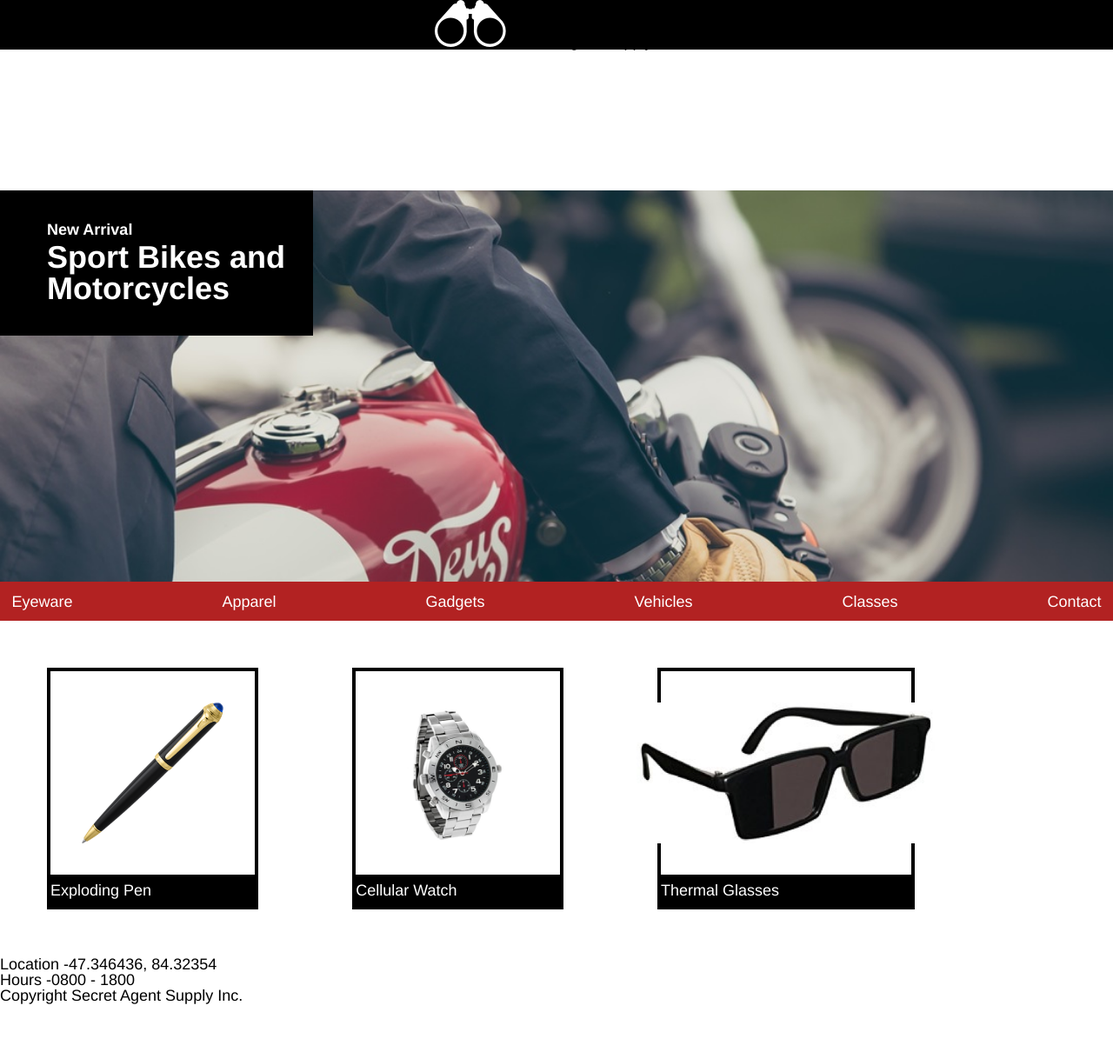
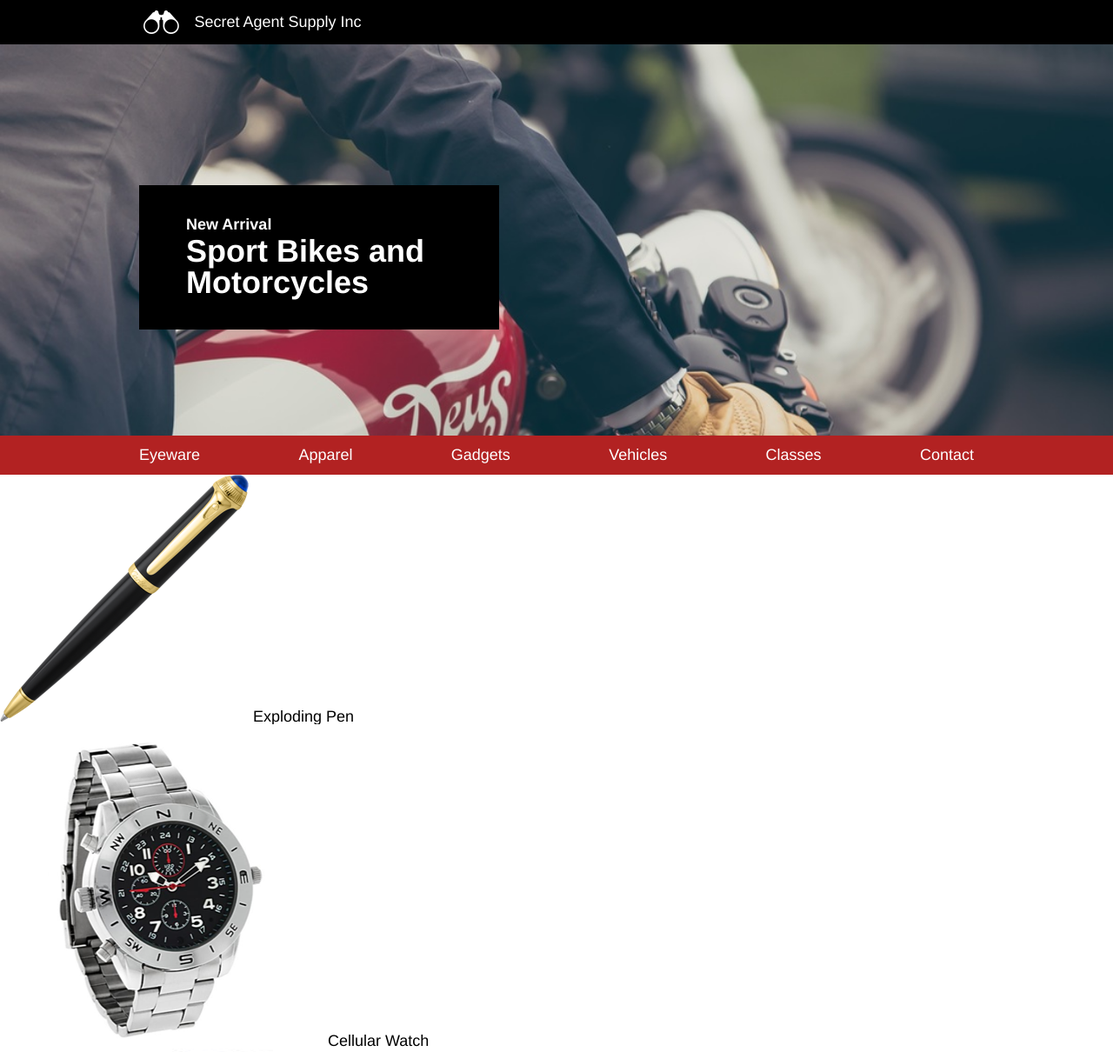
Before and after one commit to mattsouthward/SecretAgentSupply, a plain HTML site: page index.html in a window 1280 px wide. Shown: the top 1210 px of the page at 87% size. Before the commit the page ends 1155 px from the top, so only its background shows below. Drawn offline with Linux system fonts and the light colour scheme.

Commit message:
Finished formatting logo, banner with text box, and nav bar. Changed nav spans to nav ul.

```diff
--- a/index.html
+++ b/index.html
@@ -17,18 +17,22 @@
 
   <!-- Banner with headline and nav bar -->
   <div id="banner">
-    <div id="banner-text">
-      <h4>New Arrival</h4>
-      <h2>Sport Bikes and Motorcycles</h2>
+    <div class="container">
+      <div id="banner-text-box">
+        <h4>New Arrival</h4>
+        <h2>Sport Bikes and Motorcycles</h2>
+      </div>
     </div>
   </div>
   <nav>
-    <span><a href="#">Eyeware</a></span>
-    <span><a href="#">Apparel</a></span>
-    <span><a href="#">Gadgets</a></span>
-    <span><a href="#">Vehicles</a></span>
-    <span><a href="#">Classes</a></span>
-    <span><a href="#">Contact</a></span>
+    <ul class="container">
+      <li><a href="#">Eyeware</a></li>
+      <li><a href="#">Apparel</a></li>
+      <li><a href="#">Gadgets</a></li>
+      <li><a href="#">Vehicles</a></li>
+      <li><a href="#">Classes</a></li>
+      <li><a href="#">Contact</a></li>
+    </ul>
   </nav>
 
   <!-- Main content with image gallery and info -->
--- a/resources/css/style.css
+++ b/resources/css/style.css
@@ -1,103 +1,68 @@
+/* Universal stuff */
 html {
   font-size: 18px;
 }
-
 body {
   font-family: Helvetica, sans-serif;
 }
-
 .container {
   max-width: 960px;
   margin: 0 auto;
 }
+h2, h4 {
+  font-weight: bold;
+  color: white;
+}
 
-h1, h4 {
-  font-weight: bold;
+/* Header with logo and name */
+header {
+  background-color: black;
+  color: white;
 }
-header {
-  display: flex;
-  justify-content: center;
-  align-items: center;
-  flex-direction: column;
-  background-color: black;
-  width: 100%;
-}
-#logo {
+header .container {
+  padding: 0.66rem 0 0.66rem 0.5rem;
   display: flex;
   align-items: center;
-  background-color: black;
-  width: 100%;
 }
-#logo img {
-  height: 1.5rem;
-  margin-left: 0.5rem;
-  margin-right: 1rem;
+header img {
+  height: 1.5em;
+  padding-right: 1rem;
 }
-#logo span {
-  color: white;
-  margin: 0.66rem;
-}
+
+/* Banner with text box */
 #banner {
+  height: 25rem;
   background-image: url("../images/moto.jpeg");
   background-size: cover;
-  background-repeat: no-repeat;
-  height: 25rem;
-  width: 100%;
 }
-#banner-text {
+#banner-text-box {
+  top: 9rem;
+  position: relative;
   background-color: black;
+  padding: 2rem 0 2rem 3rem;
   width: 20rem;
-  height: auto;
-  margin-top: 9rem;
 }
-#banner-text h4 {
-  font-weight: bold;
-  color: white;
-  padding: 2rem 0 0 3rem;
+#banner-text-box h2 {
+  font-size: 2rem;
+}
+#banner-text-box h4 {
+  margin-bottom: 0.25rem;
 }
 
-#banner-text h2 {
-  font-weight: bold;
-  color: white;
-  padding: 0.25rem 0 2rem 3rem;
-  /*padding: 0.25rem 0 3rem 0;*/
-  font-size: 2rem;
+/* Navigation bar */
+nav {
+  background-color: firebrick;
 }
-nav {
+nav ul {
   display: flex;
-  width: 100%;
-  background-color: firebrick;
   justify-content: space-between;
-}
-nav span {
+  list-style-type: none;
   padding: 0.75rem;
 }
-nav span a {
+nav li {
+  display: inline;
+}
+nav a {
   color: white;
   text-decoration: none;
 }
-.product-grid {
-  display: flex;
-  justify-content: space-between;
-  width: 960px;
-  align-content: center;
-}
-.product {
-  display: flex;
-  flex-direction: column;
-  align-items: center;
-  width: 30%;
-  border: 4px solid black;
-  margin: 3rem;
-}
-.product img {
-  height: 9rem;
-  padding: 2rem;
-  width: auto;
-}
-.product span {
-  padding: 0.5rem 0;
-  color: white;
-  background-color: black;
-  width: 100%;
-}
```
